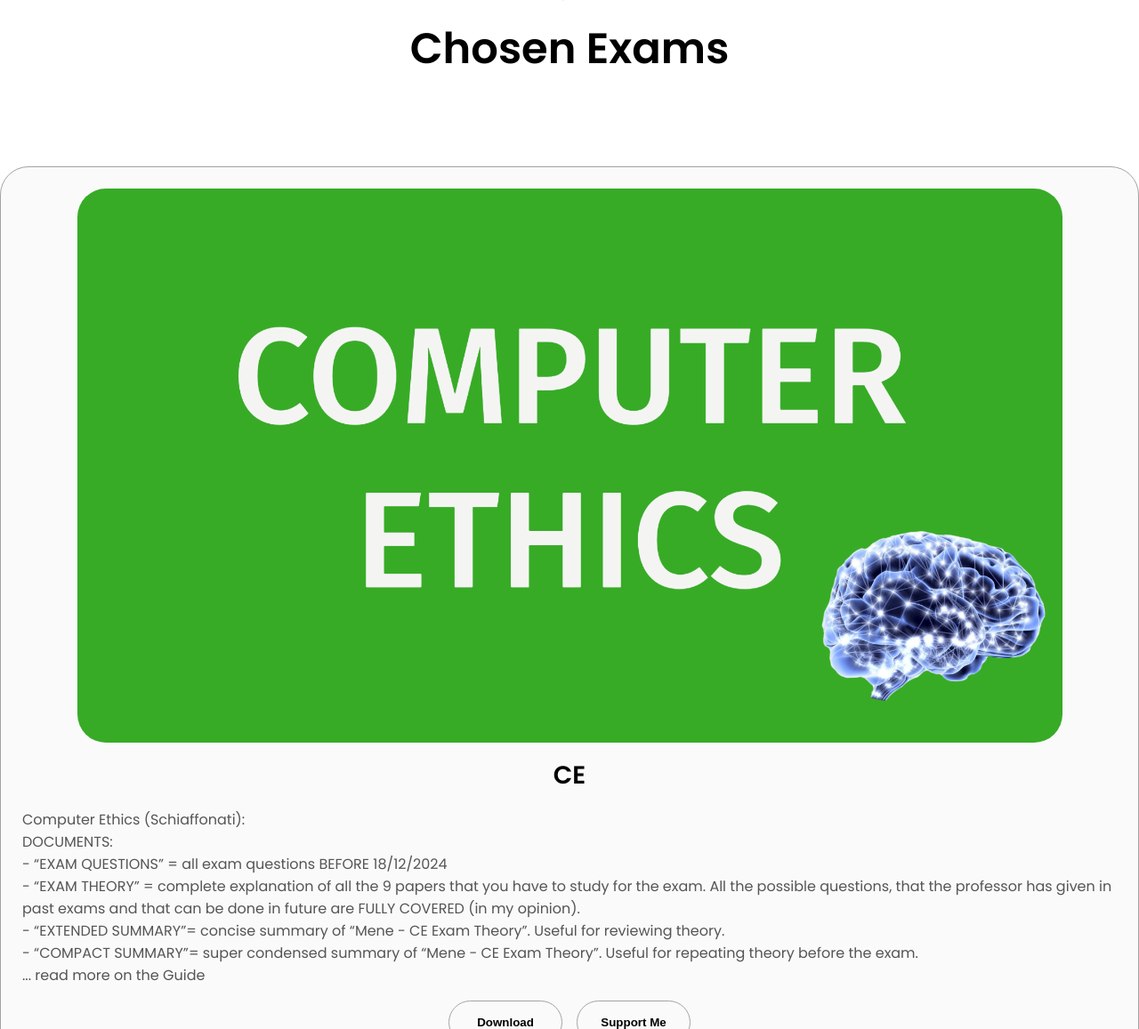
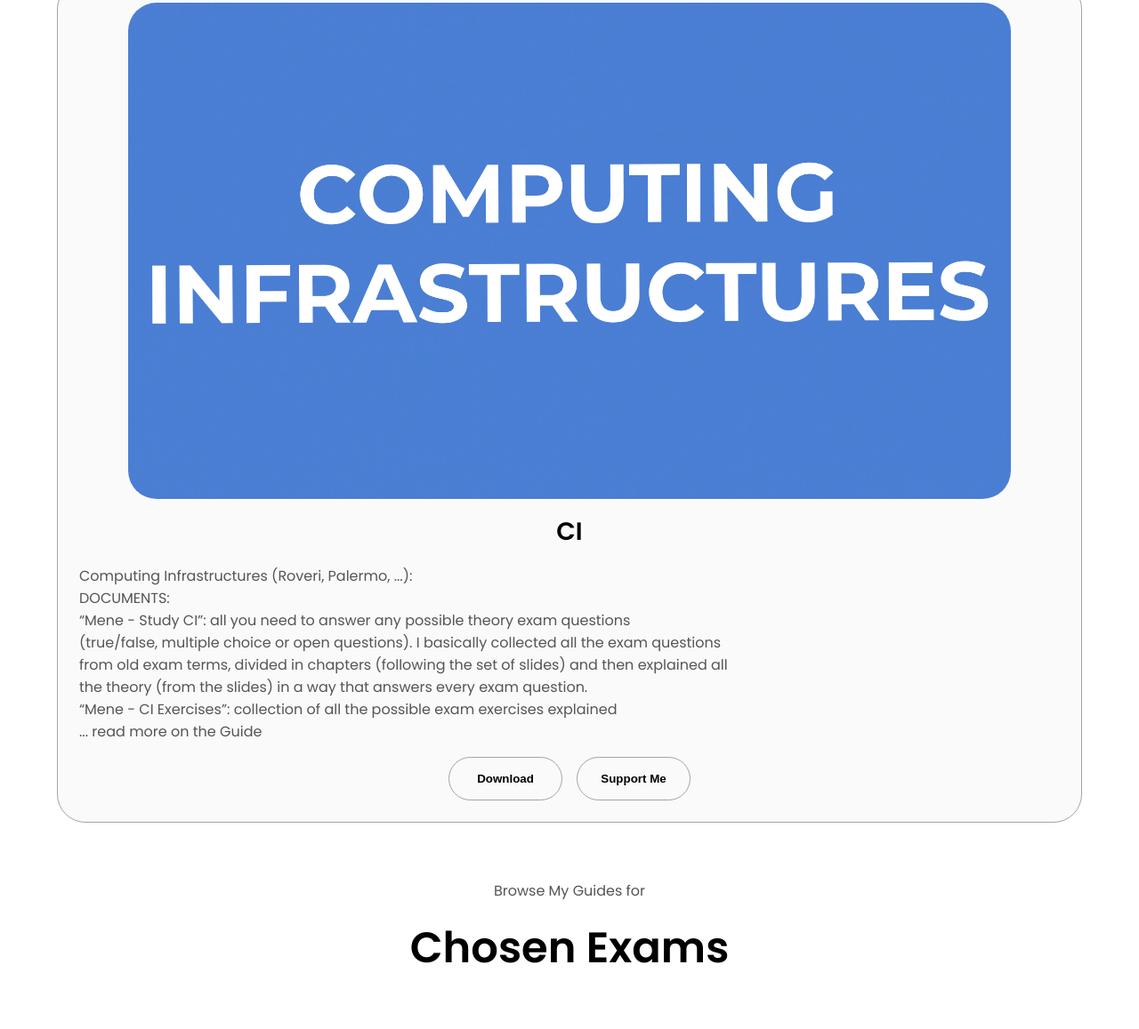
Before and after one commit to mattymene/mattymene.github.io, a plain HTML site: page polimi_guides.html in a window 1280 px wide. Shown: the part 6569-7726 px from the top of the page at 89% size. Drawn offline with Linux system fonts and the light colour scheme.

Commit message:
added CI guide

```diff
--- a/polimi_guides.html
+++ b/polimi_guides.html
@@ -337,6 +337,44 @@
             </div>
         </div>
     </div>
+    <div class="experience-details-container">
+        <div class="about-containers">
+            <div class="details-container color-container">
+                <div class="article-container">
+                    <img
+                            src="./assets/polimi_guides/mandatory_ex/CI.png"
+                            alt="CI.png"
+                            class="project-img"
+                    />
+                </div>
+                <h2 class="experience-sub-title project-title">CI</h2>
+                <p class="text-left"> Computing Infrastructures (Roveri, Palermo, ...):<br />
+                    DOCUMENTS:<br />
+                    “Mene - Study CI”: all you need to answer any possible theory exam questions <br />
+                    (true/false, multiple choice or open questions). I basically collected all the exam questions<br />
+                    from old exam terms, divided in chapters (following the set of slides) and then explained all <br />
+                    the theory (from the slides) in a way that answers every exam question.<br />
+                    “Mene - CI Exercises”: collection of all the possible exam exercises explained<br />
+                    ... read more on the Guide
+                </p>
+                <div class="btn-container">
+                    <button
+                            class="btn btn-color-2 project-btn"
+                            onclick="startDownloadCountdown('https://drive.google.com/drive/u/3/folders/1GsCWhOCHqI6_LdS9ESiDIofSQI-3IIG9')"
+                    >
+                        Download
+                    </button>
+                    <button
+                            class="btn btn-color-2 project-btn"
+                            onclick="location.href='#support_me'"
+                    >
+                        Support Me
+                    </button>
+                </div>
+            </div>
+        </div>
+    </div>
+
 
 
 
```
Also changed, not shown: assets/polimi_guides/mandatory_ex/CI.png (added), 1 other file.
